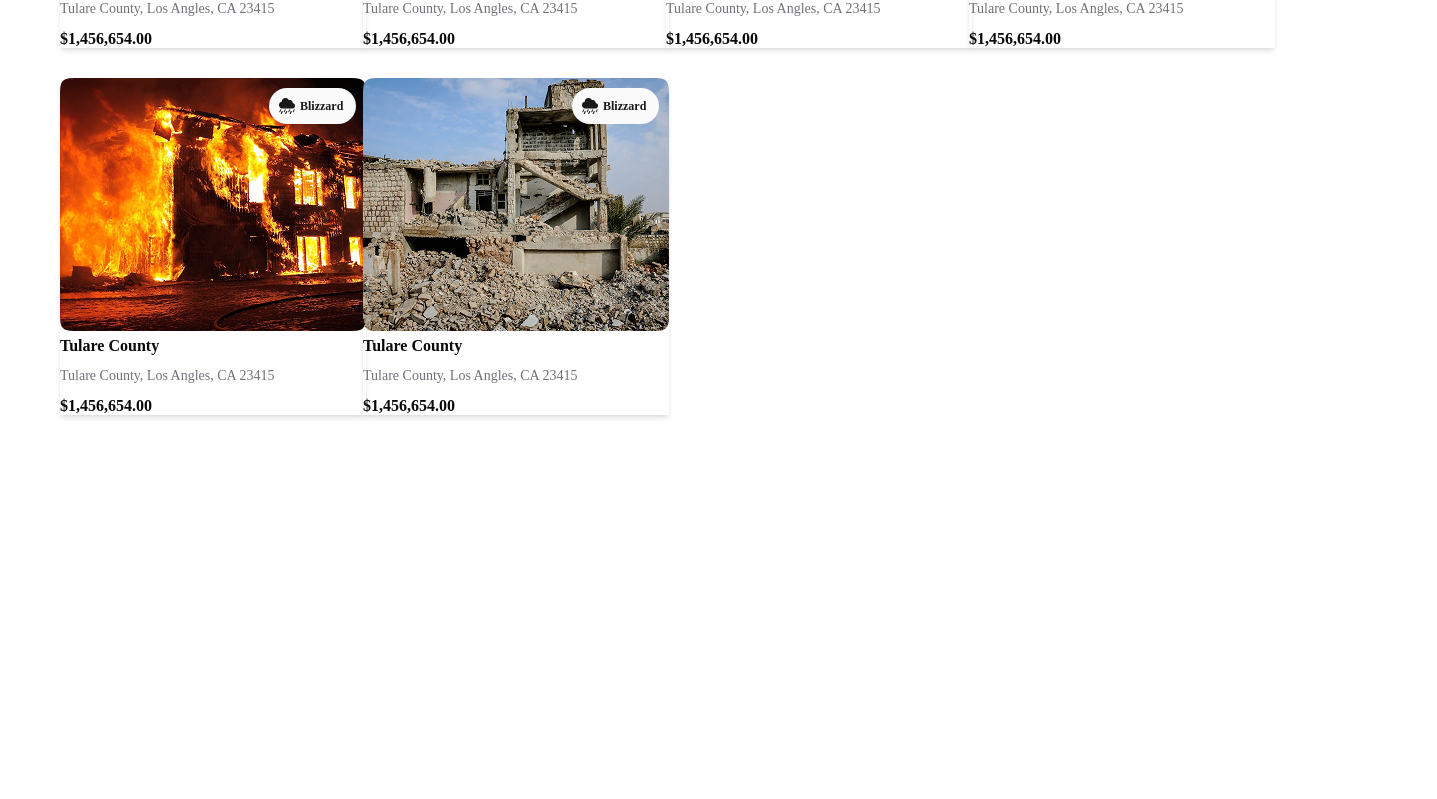
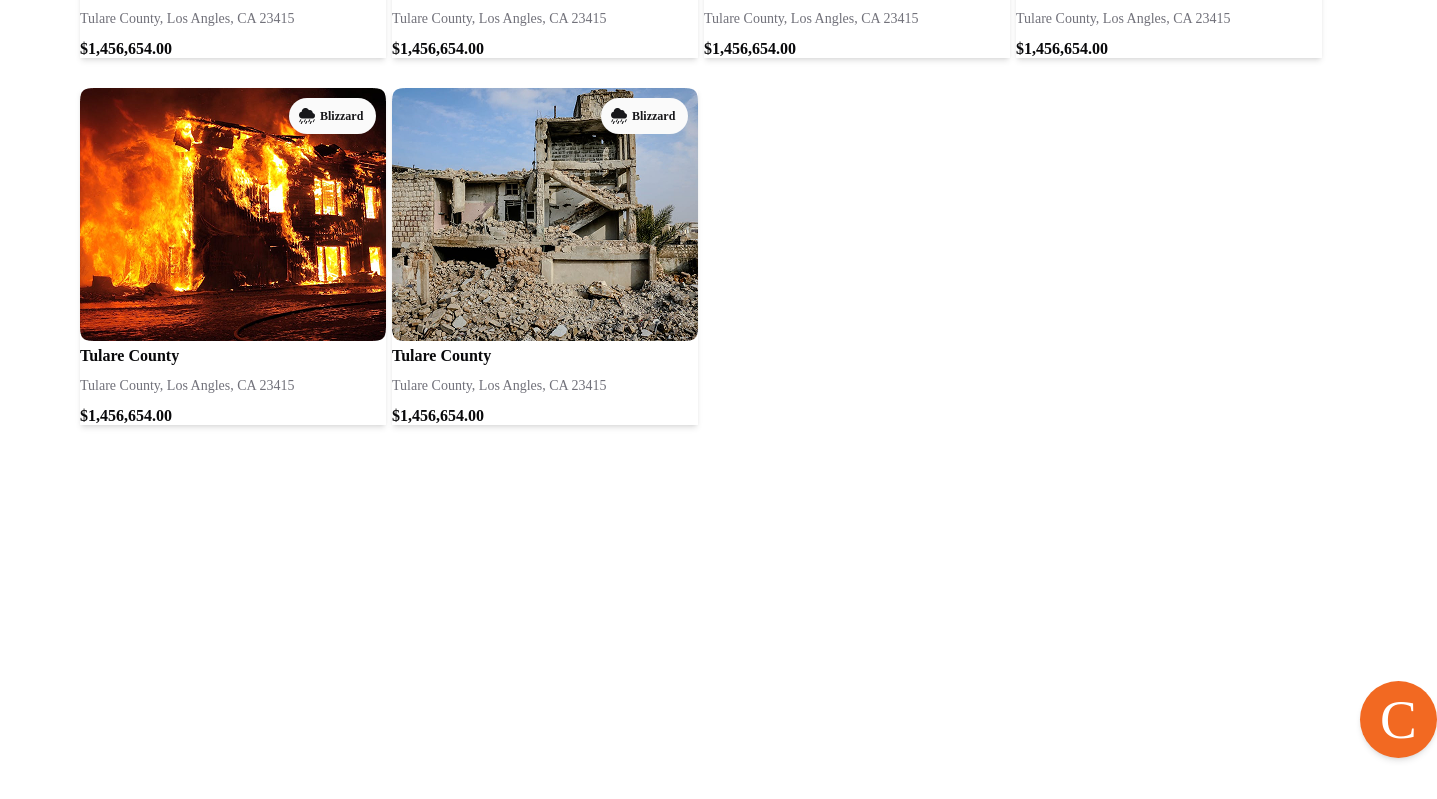
Before and after one commit to arifprog/eight-assinment, a React (Vite) app: page / in a window 1280 px wide. Shown: the part 519-1318 px from the top of the page, 1437 px wide, since content can reach past the window. Before the commit the page ends 940 px from the top, so only its background shows below. Built offline with nearby package versions, Linux system fonts and the light colour scheme.

Commit message:
complete Dashboard

```diff
--- a/src/App.jsx
+++ b/src/App.jsx
@@ -4,7 +4,7 @@ import Dashboard from './Components/Dashboard'
 
 function App() {
     return (
-        <div className='font-[primary]'>
+        <div>
 
           <Dashboard />
 
--- a/src/Components/Card.jsx
+++ b/src/Components/Card.jsx
@@ -42,7 +42,7 @@ function Card() {
   ];
 
   return (
-    <div className='w-full h-[709px] grid grid-cols-1 md:grid-cols-2 lg:grid-cols-4 gap-4 md:gap-6 lg:gap-x-8 ml-2 md:ml-0 '>
+    <div className='w-full h-[709px] grid grid-cols-1 md:grid-cols-2 lg:grid-cols-4 gap-4 md:gap-6 lg:gap-x-12 ml-2 md:ml-0 font-[primary]'>
       {data.map((item, index) => (
         <div key={index} className='shadow-md w-[306px] h-[337px]'>
           <div className='relative'>
--- a/src/Components/Dashboard.jsx
+++ b/src/Components/Dashboard.jsx
@@ -1,18 +1,80 @@
-import React from 'react'
-import Navbar from './Navbar'
-import Card from './Card'
+import React, { useState } from 'react';
+import Navbar from './Navbar';
+import Card from './Card';
+import { IoMdClose } from 'react-icons/io';
+import { CiCamera } from "react-icons/ci";
+import { PiFolderSimpleThin } from "react-icons/pi";
+import { GoPaperclip } from "react-icons/go";
 
 function Dashboard() {
+  const [isChatOpen, setIsChatOpen] = useState(false);
+  const [showChatButton, setShowChatButton] = useState(true);
+
+  const toggleChat = () => {
+    setIsChatOpen(!isChatOpen);
+    setShowChatButton(!showChatButton);
+  };
+
   return (
-    <div>
-      <Navbar />
-      <div className='pt-[520px] md:pt-[230px] md:pl-[20px] md:mx-10'>
+    <div className=" flex flex-col relative">
+      <div className="relative min-h-screen">
+        <Navbar />
+      </div>
+      <div className="md:ml-[80px] top-[34rem] md:top-[15rem] absolute">
         <Card />
       </div>
+      {/* Chat Box */}
+      <div
+        className={`
+          w-[90%] md:w-[331px] h-[475px] bg-[#F4F4F5] ml-1 md:ml-0 mr- md:mr-16 flex-col rounded-[12px] shadow-md
+          fixed bottom-20 right-4 z-50 md:top-160
+          md:absolute md:bottom-5 md:right-5
+          transition-all duration-300
+          ${isChatOpen ? 'opacity-100 translate-y-0' : 'opacity-0 translate-y-full'}
+        `}
+      >
+        <div className="flex justify-between items-center p-4 bg-[#F26922] text-white rounded-t-lg">
+          <h1 className="font-bold text-[18px] text-[#FAFAFA] font-[primary]">Chat with Cypher</h1>
+        </div>
+        <div className="mx-auto my-4 w-[301px] h-[370px] space-y-3">
+          <div className="w-[213px] h-[57px] rounded-[7px] bg-[#3F3F46] text-[#FFFFFF] text-[12px] font-[400] flex justify-self-end items-center px-4 font-primary mr-5 md:mr-0">Lorem ipsum dolar sit general sac mascho werho</div>
+          <div className="w-[213px] h-[57px] rounded-[7px] bg-[#F4F4F5] text-zinc-600 text-[12px] font-[400] flex justify-self-start items-center px-4 font-primary border-1 border-zinc-200">Lorem ipsum dolar sit general sac mascho werho</div>
+          <div className="w-[213px] h-[57px] rounded-[7px] bg-[#F4F4F5] text-zinc-600 text-[12px] font-[400] flex justify-self-start items-center px-4 font-primary border-1 border-zinc-200">Lorem ipsum dolar sit general sac mascho werho</div>
+          <div className="w-[213px] h-[57px] rounded-[7px] bg-[#3F3F46] text-[#FFFFFF] text-[12px] font-[400] flex justify-self-end items-center px-4 font-primary mr-5 md:mr-0">Lorem ipsum dolar sit general sac mascho werho</div>
 
+
+          <div className="w-[301px] h-[42px] rounded-[6px] bg-[#F4F4F5] text-zinc-500 text-[12px] font-[400] flex justify-self-start items-center px-4 font-primary border-1 border-zinc-200">Enter your question...</div>
+          <div className="w-[301px] h-[30px]  bg-[#F4F4F5] text-zinc-500 text-[12px] font-[400]  px-4 font-primary border-1 border-zinc-200 flex justify-between items-center">
+            <span className='flex justify-between items-center w-[86px] h-[24px]'>
+              <CiCamera className='w-[24px] h-[24px] text-zinc-500' />
+              <PiFolderSimpleThin className='w-[24px] h-[24px] text-zinc-500' />
+              <GoPaperclip className='w-[20px] h-[20px] text-zinc-500' />
+            </span>
+            <span className='w-[80px] h-[30px] text-[#FFFFFF] text-[12px] font-[400] bg-[#F26922] rounded-[15.5px] font-primary flex justify-center items-center'>
+              Send
+            </span>
+          </div>
+        </div>
+      </div>
+
+      {/* Chat Button */}
+      <div className="fixed bottom-5 right-4 z-50 md:bottom-5 md:right-5 md:static md:ml-[85rem] md:mt-[25rem]">
+        <button
+          onClick={toggleChat}
+          className="w-[45px] h-[45px] md:w-[77px] md:h-[77px] bg-[#F26922] rounded-full flex items-center justify-center shadow-md hover:shadow-lg transition-shadow duration-300"
+          aria-label={isChatOpen ? "Close Chat" : "Open Chat"}
+        >
+          {isChatOpen ? (
+            <div className="bg-white w-[45px] h-[45px] md:w-[77px] md:h-[77px] rounded-full flex items-center justify-center shadow-md hover:shadow-lg transition-shadow duration-300 ">
+              <IoMdClose className="text-black text-2xl md:text-4xl" />
+            </div>
+          ) : (
+            <span className="text-[#FFFFFF] text-[30px] md:text-[55.2px]  font-[400] leading-[37px] font-[secondary]">C</span>
+          )}
+        </button>
+      </div>
     </div>
-
-  )
+  );
 }
 
-export default Dashboard
+export default Dashboard;
--- a/src/Components/Navbar.jsx
+++ b/src/Components/Navbar.jsx
@@ -15,7 +15,7 @@ function Navbar() {
 
 
   return (
-    <div className="w-full md:h-[191px] bg-[#E4E4E7] absolute">
+    <div className="w-full md:h-[191px] bg-[#E4E4E7] absolute font-[primary]">
       {/* Header Section */}
       <header className="flex flex-col md:flex-row items-center justify-between md:mx-20 md:h-[41px] relative mt-4">
         {/* Logo */}
--- a/src/index.css
+++ b/src/index.css
@@ -2,5 +2,6 @@
 
 @theme {
     --font-primary: "Onest", "sans-serif";
+    --font-secondary: "Bebas Neue", "sans-serif";
 
   }
```
